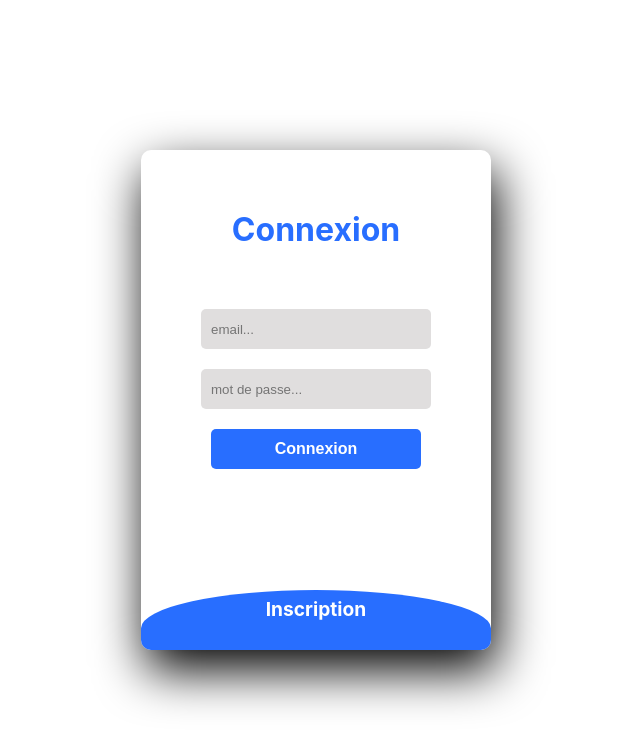
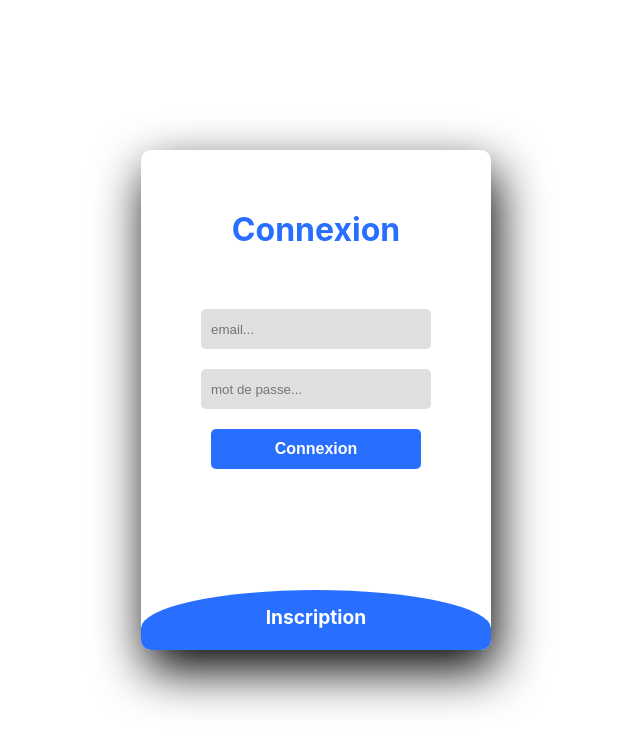
Before and after one commit to TugdualDek/InvestDay, a Next.js app: page /login in a window 1280 px wide. Shown: the top 748 px of the page, without its empty margins (324-964 px from the left). Built offline with nearby package versions, Linux system fonts and the light colour scheme.

Commit message:
login page - fixes

```diff
--- a/src/pages/login.tsx
+++ b/src/pages/login.tsx
@@ -8,6 +8,7 @@ export default function Login() {
 
   const [email, setEmail] = useState("");
   const [password, setPassword] = useState("");
+  const [name, setName] = useState("");
   const handleSubmit = (e: { preventDefault: () => void }) => {
     e.preventDefault();
     console.log(email, password);
@@ -83,12 +84,12 @@ export default function Login() {
                   Inscription
                 </label>
                 <input
-                  value={email}
-                  onChange={(e) => setEmail(e.target.value)}
+                  value={name}
+                  onChange={(e) => setName(e.target.value)}
                   type="text"
                   name="nom"
                   id="nom"
-                  placeholder="nom..."
+                  placeholder="Nom..."
                 />
                 <input
                   value={email}
@@ -96,7 +97,7 @@ export default function Login() {
                   type="email"
                   name="email"
                   id="email"
-                  placeholder="email..."
+                  placeholder="Email..."
                 />
                 <input
                   value={password}
@@ -104,7 +105,7 @@ export default function Login() {
                   type="password"
                   name="password"
                   id="password"
-                  placeholder="mot de passe..."
+                  placeholder="Mot de passe..."
                 />
                 <button
                   type="submit"
--- a/src/styles/Loginv2.module.css
+++ b/src/styles/Loginv2.module.css
@@ -78,6 +78,7 @@
 }
 
 .signin label {
+  padding-top: 10px;
   font-size: 2em;
   justify-content: center;
   display: flex;
@@ -112,6 +113,8 @@
 }
 
 .signin label.active {
+  padding-top: 30px;
+  margin-bottom: 30px;
   transform: scale(1);
 }
 
```
